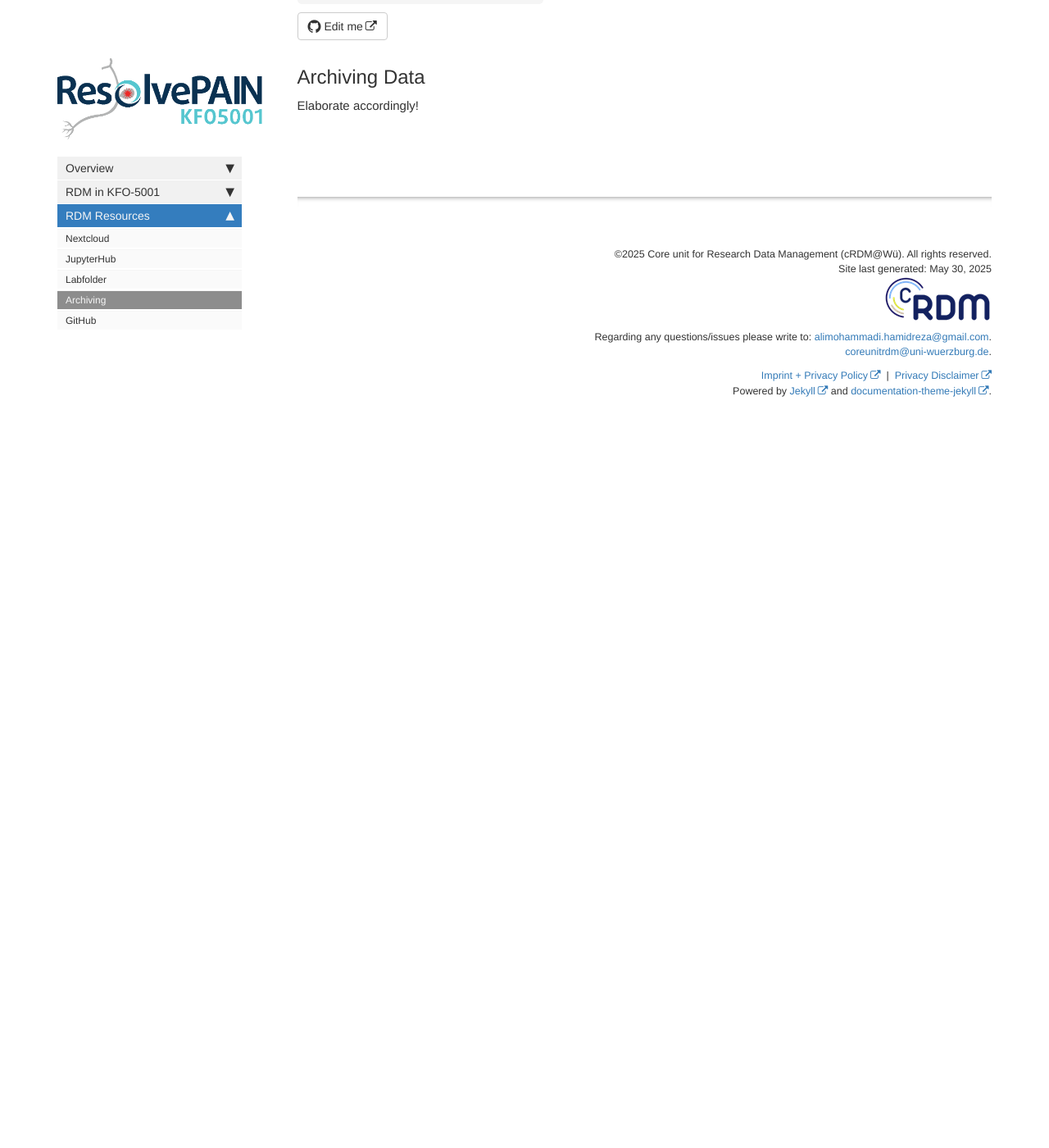
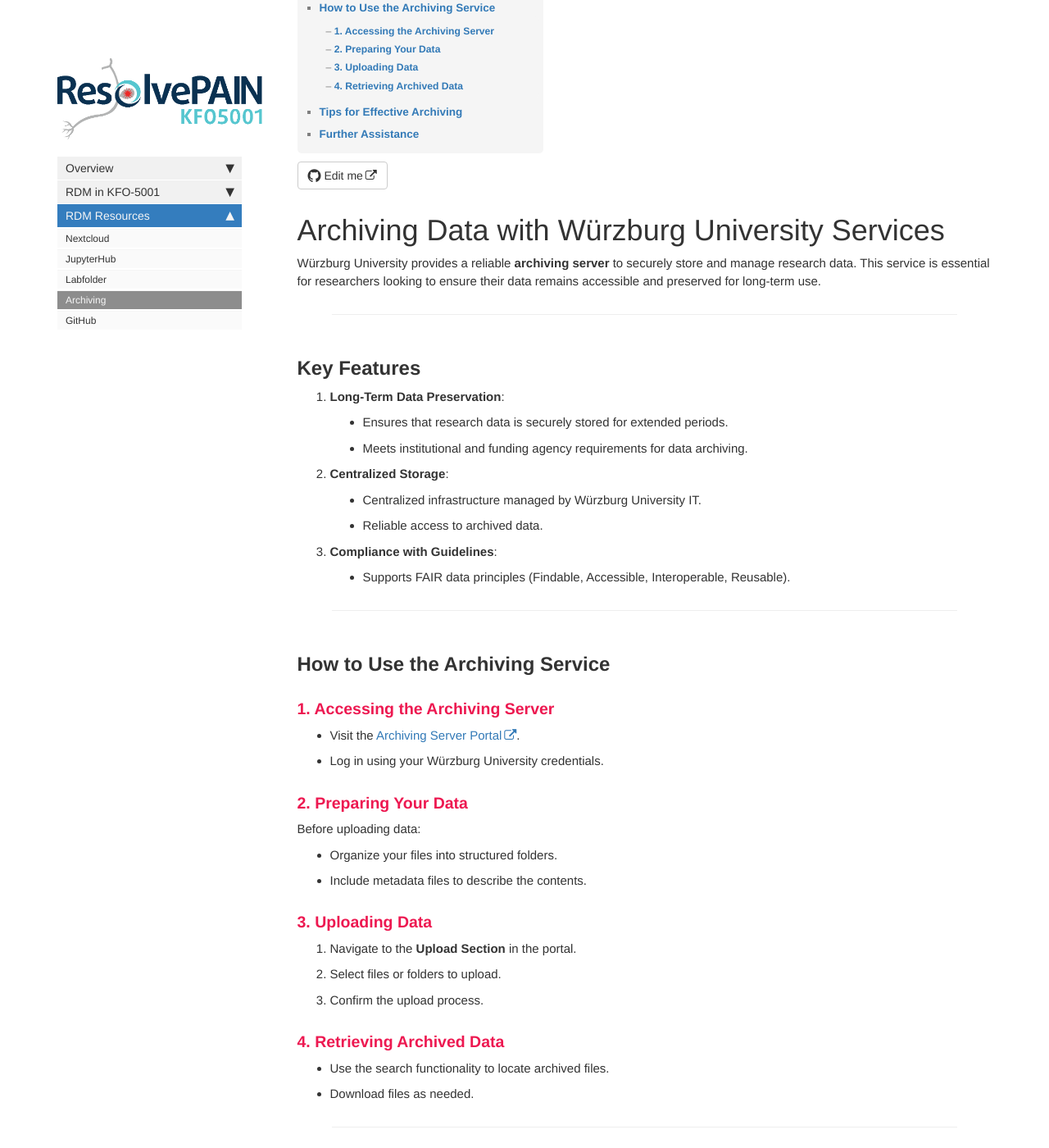
Before and after one commit to CoreUnitRDM/kfo5001-RDM-page, a Jekyll site: the page built from pages/mydoc/mydoc_archive.md, in a window 1280 px wide and 1400 px high, scrolled down 202 px. Shown: the whole window at 82% size. Built offline with Jekyll 4.4.1, drawn with Linux system fonts in a browser that asks for light colours; comment, search, counter and statistics services are not loaded; before the commit the page ends 900 px from its top, so only the background shows below that; some of the changed text lies outside the part shown.

Commit message:
Update mydoc_archive.md

```diff
--- a/pages/mydoc/mydoc_archive.md
+++ b/pages/mydoc/mydoc_archive.md
@@ -1,10 +1,64 @@
 ---
-title: Introduction
+title: Archiving Data with JMU Services
 sidebar: mydoc_sidebar
 permalink: mydoc_archive.html
 folder: mydoc
 ---
 
-## Archiving Data
+# Archiving Data with Würzburg University Services
 
-Elaborate accordingly!
+Würzburg University provides a reliable **archiving server** to securely store and manage research data. This service is essential for researchers looking to ensure their data remains accessible and preserved for long-term use.
+
+---
+
+## **Key Features**
+1. **Long-Term Data Preservation**:
+   - Ensures that research data is securely stored for extended periods.
+   - Meets institutional and funding agency requirements for data archiving.
+
+2. **Centralized Storage**:
+   - Centralized infrastructure managed by Würzburg University IT.
+   - Reliable access to archived data.
+
+3. **Compliance with Guidelines**:
+   - Supports FAIR data principles (Findable, Accessible, Interoperable, Reusable).
+
+---
+
+## **How to Use the Archiving Service**
+
+### **1. Accessing the Archiving Server**
+- Visit the [Archiving Server Portal](https://www.rz.uni-wuerzburg.de/dienste/rzserver/svb/archivserver/).
+- Log in using your Würzburg University credentials.
+
+### **2. Preparing Your Data**
+Before uploading data:
+- Organize your files into structured folders.
+- Include metadata files to describe the contents.
+
+### **3. Uploading Data**
+1. Navigate to the **Upload Section** in the portal.
+2. Select files or folders to upload.
+3. Confirm the upload process.
+
+### **4. Retrieving Archived Data**
+- Use the search functionality to locate archived files.
+- Download files as needed.
+
+---
+
+## **Tips for Effective Archiving**
+- **Use consistent file naming conventions**: Helps in locating files easily.
+- **Include metadata**: Provides context for future use of data.
+- **Ensure file formats are accessible**: Use open and widely supported formats.
+
+---
+
+## **Further Assistance**
+For additional help or troubleshooting:
+- Visit the [Würzburg University IT Support Page](https://www.rz.uni-wuerzburg.de/).
+- Contact the IT service desk at **it-support@uni-wuerzburg.de**.
+
+---
+
+{% include links.html %}
```
